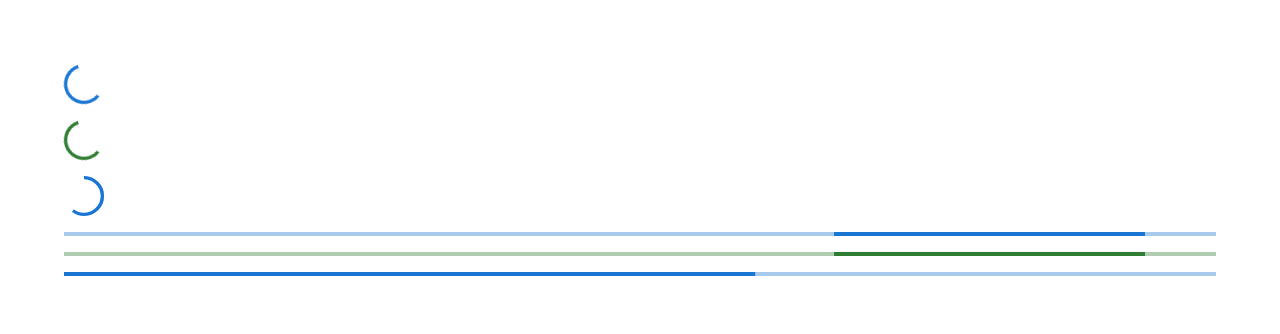
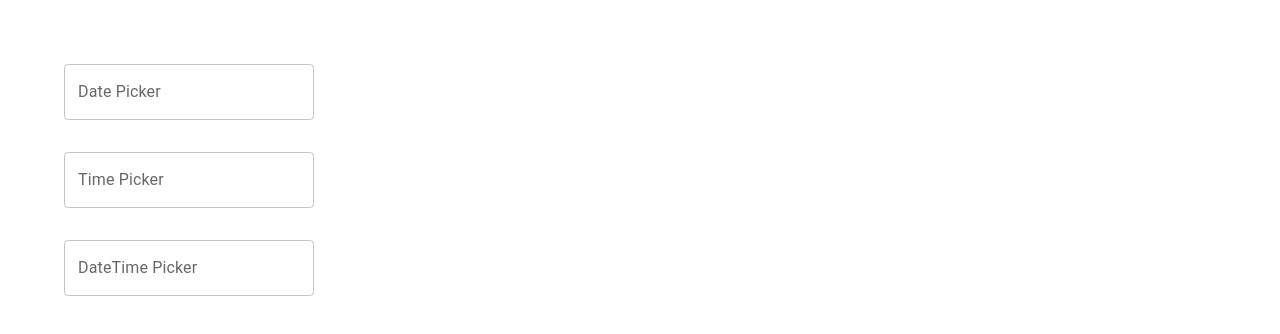
Before and after one commit to DyNamite-TNT-1/react-mui-demo, a React (Create React App) app: page / in a window 1280 px wide. Shown: the top 334 px of the page. Built offline with nearby package versions, Linux system fonts and the light colour scheme.

Commit message:
Date | Time | DateTime picker

```diff
--- a/package.json
+++ b/package.json
@@ -8,6 +8,7 @@
     "@mui/icons-material": "^5.14.18",
     "@mui/lab": "^5.0.0-alpha.153",
     "@mui/material": "^5.14.18",
+    "@mui/x-date-pickers": "^6.18.2",
     "@testing-library/jest-dom": "^5.17.0",
     "@testing-library/react": "^13.4.0",
     "@testing-library/user-event": "^13.5.0",
@@ -15,6 +16,7 @@
     "@types/node": "^16.18.65",
     "@types/react": "^18.2.38",
     "@types/react-dom": "^18.2.17",
+    "date-fns": "^2.30.0",
     "react": "^18.2.0",
     "react-dom": "^18.2.0",
     "react-scripts": "5.0.1",
--- a/src/App.tsx
+++ b/src/App.tsx
@@ -1,5 +1,10 @@
 import "./App.css";
-import { MuiProgress } from "./components/MuiProgress";
+import { LocalizationProvider } from "@mui/x-date-pickers";
+import { AdapterDateFns } from "@mui/x-date-pickers/AdapterDateFns";
+import { MuiPicker } from "./components/MuiPicker";
+// import { MuiLoadingButton } from "./components/MuiLoadingButton";
+// import { MuiSkeleton } from "./components/MuiSkeleton";
+// import { MuiProgress } from "./components/MuiProgress";
 // import { MuiDialog } from "./components/MuiDialog";
 // import { MuiSnackbar } from "./components/MuiSnackbar";
 // import { MuiAlert } from "./components/MuiAlert";
@@ -31,6 +36,7 @@
 
 function App() {
   return (
+    <LocalizationProvider dateAdapter={AdapterDateFns}>
       <div className="App">
         {/* <MuiTypography /> */}
         {/* <MuiButton/> */}
@@ -60,8 +66,12 @@
         {/* <MuiAlert/> */}
         {/* <MuiSnackbar /> */}
         {/* <MuiDialog/> */}
-      <MuiProgress />
+        {/* <MuiProgress /> */}
+        {/* <MuiSkeleton /> */}
+        {/* <MuiLoadingButton /> */}
+        <MuiPicker/>
       </div>
+    </LocalizationProvider>
   );
 }
 
--- /dev/null
+++ b/src/components/MuiPicker.tsx
@@ -0,0 +1,37 @@
+import { Stack } from "@mui/material";
+import { DatePicker, TimePicker, DateTimePicker } from "@mui/x-date-pickers";
+import { useState } from "react";
+
+export const MuiPicker = () => {
+  const [selectedDate, setSelectedDate] = useState<Date | null>(null);
+  const [selectedTime, setSelectedTime] = useState<Date | null>(null);
+  const [selectedDateTime, setSelectedDateTime] = useState<Date | null>(null);
+  console.log({
+    selectedDateTime: selectedDateTime,
+  });
+  return (
+    <Stack spacing={4} sx={{ width: "250px" }}>
+      <DatePicker
+        label="Date Picker"
+        value={selectedDate}
+        onChange={(newValue) => {
+          setSelectedDate(newValue);
+        }}
+      />
+      <TimePicker
+        label="Time Picker"
+        value={selectedTime}
+        onChange={(newValue) => {
+          setSelectedTime(newValue);
+        }}
+      />
+      <DateTimePicker
+        label="DateTime Picker"
+        value={selectedDateTime}
+        onChange={(newValue) => {
+          setSelectedDateTime(newValue);
+        }}
+      />
+    </Stack>
+  );
+};
```
Also changed, not shown: 1 other file (tests, documents, lock files or other folders). Lines whose indentation alone changed are shown as unchanged.
